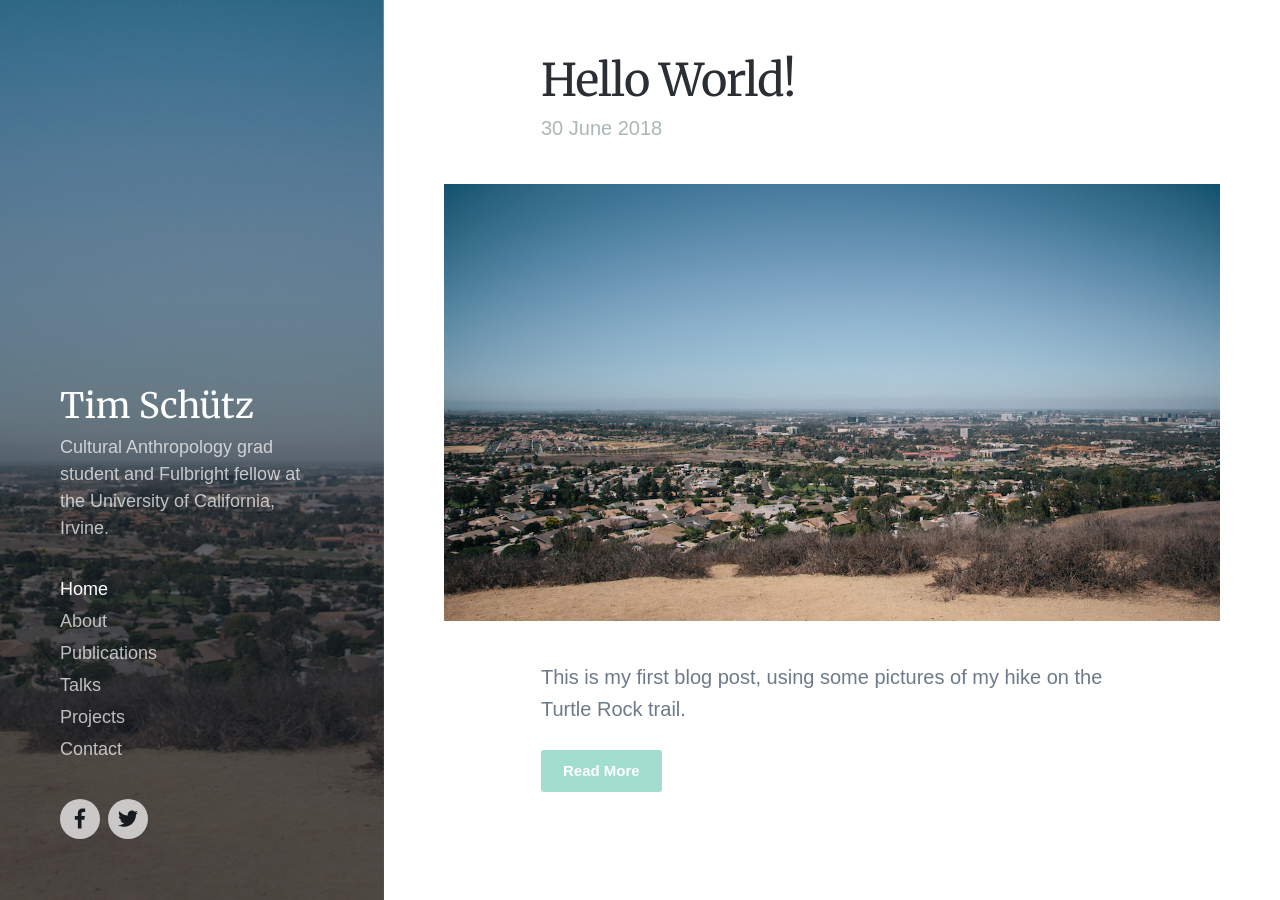
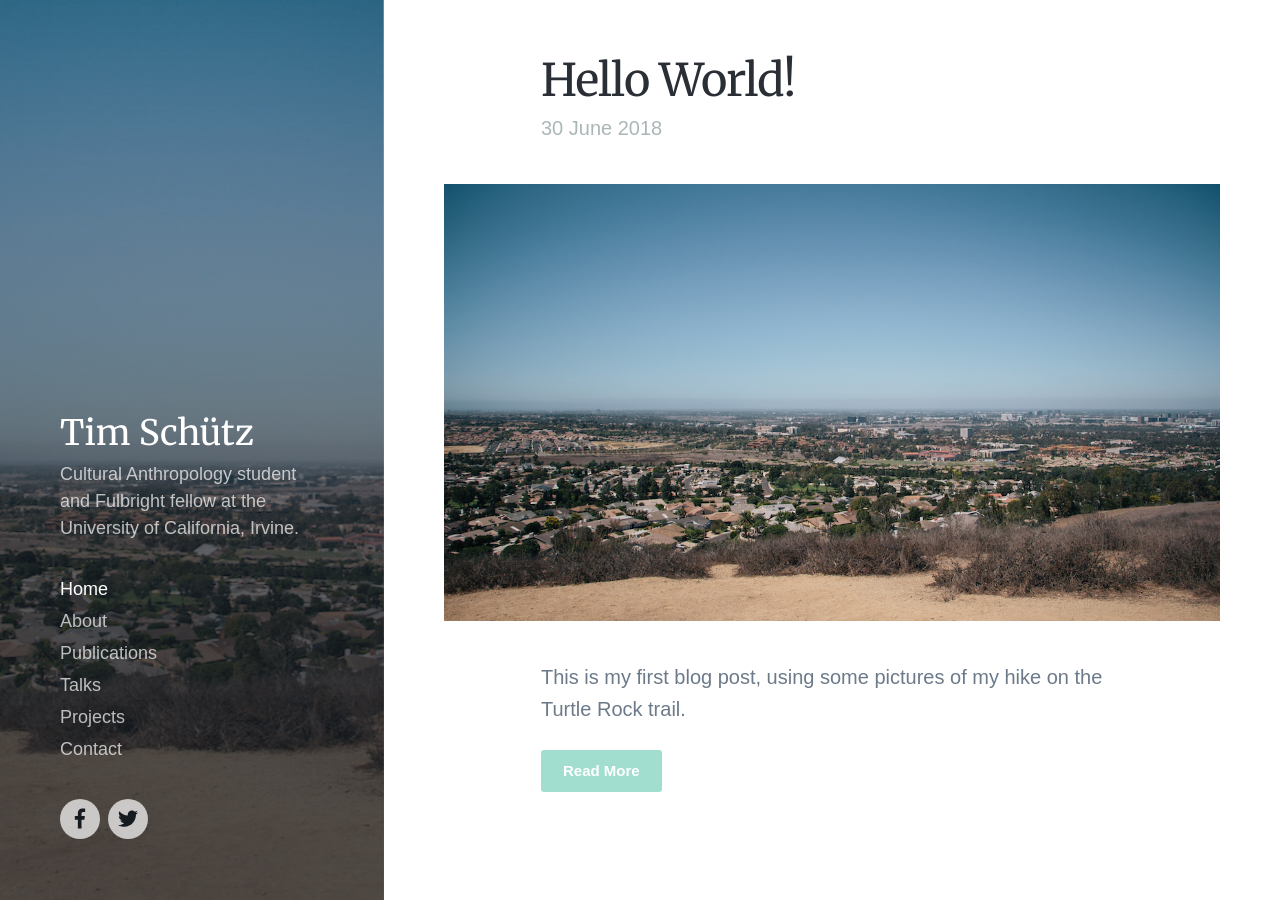
Before and after one commit to Tschuetzuci/tschuetzuci.github.io, a Jekyll site: the page built from index.html, in a window 1280 px wide and 900 px high. Built offline with Jekyll 4.4.1, drawn with Linux system fonts in a browser that asks for light colours; nearby versions of some CDN libraries; some web fonts are replaced; the list of posts is cut into pages by our own code.

Commit message:
Update settings.yml

```diff
--- a/_data/settings.yml
+++ b/_data/settings.yml
@@ -1,6 +1,6 @@
 basic_settings:
   site_title: Tim Schütz
-  site_tagline: Cultural Anthropology grad student and Fulbright fellow at the University of California, Irvine.
+  site_tagline: Cultural Anthropology student and Fulbright fellow at the University of California, Irvine.
   favicon_image: /images/favicon-tree.png
 
 header_settings:
```
